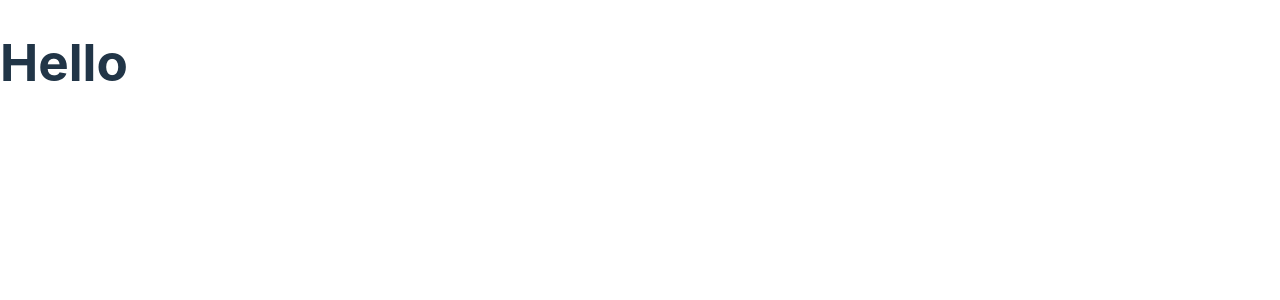
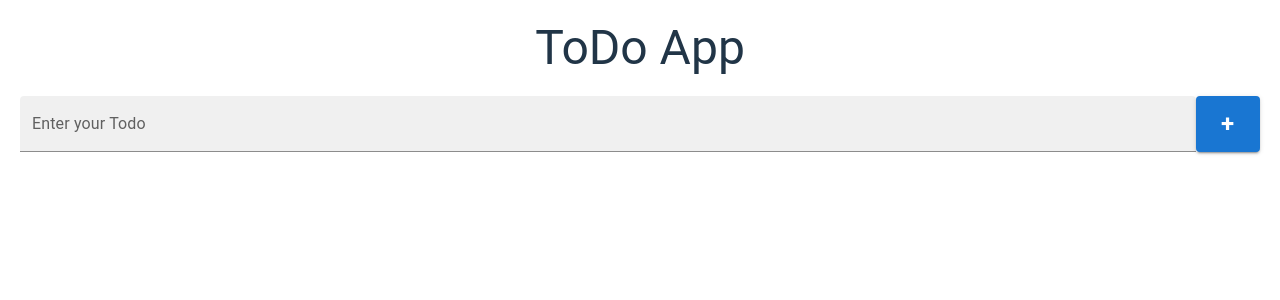
Before and after one commit to darkhacker1906/Todo_app, a React (Vite) app: page / in a window 1280 px wide. Shown: the top 300 px of the page. Built offline with nearby package versions, Linux system fonts and the light colour scheme.

Commit message:
Added input box and propvided its functionality

```diff
--- a/src/Components/TablePage.jsx
+++ b/src/Components/TablePage.jsx
@@ -1,11 +1,32 @@
-import React from 'react'
+import React from 'react';
+import { TableContainer, Table, TableBody, TableRow, TableCell, Paper, Box } from '@mui/material';
+import DeleteOutlinedIcon from '@mui/icons-material/DeleteOutlined';
+import EditCalendarOutlined from '@mui/icons-material/EditCalendarOutlined';
 
-function TablePage() {
+function TablePage({ arr, deleteTodo, setTodo }) {
   return (
-    <div>
-
-    </div>
-  )
+    <Box sx={{ m: '2%' }}>
+      <TableContainer component={Paper}>
+        <Table id='todos'>
+          <TableBody>
+            {arr.map((item, index) => (
+              <TableRow key={index}>
+                <TableCell>
+                  <Box sx={{ display: 'flex', justifyContent: 'space-between', width: '99%' }}>
+                    {item}
+                    <Box sx={{ display: 'flex', alignItems: 'center' }}>
+                      <DeleteOutlinedIcon onClick={() => deleteTodo(index)} />
+                      <EditCalendarOutlined onClick={() => setTodo(index)} />
+                    </Box>
+                  </Box>
+                </TableCell>
+              </TableRow>
+            ))}
+          </TableBody>
+        </Table>
+      </TableContainer>
+    </Box>
+  );
 }
 
-export default TablePage
+export default TablePage;
--- a/src/pages/HomePage.jsx
+++ b/src/pages/HomePage.jsx
@@ -1,11 +1,69 @@
-import React from 'react'
+import React, { useState } from 'react';
+import { Box, Button, TextField } from '@mui/material';
+import TablePage from '../Components/TablePage';
+import { Typography } from '@mui/material';
 
-function HomePage() {
+function Home() {
+  const [data, setData] = useState('');
+  const [editIndex, setEditIndex] = useState(null);
+  const [arr, setArr] = useState([]);
+
+  const set_table = (data) => {
+    if (data !== '') {
+      if (editIndex !== null) {
+        let updatedArr = [...arr];
+        updatedArr[editIndex] = data;
+        setArr(updatedArr);
+        setEditIndex(null);
+      } else {
+        setArr([...arr, data]);
+      }
+      setData('');
+    }
+  };
+
+
+  const delete_todo = (index) => {
+    let reduced_todo = [...arr];
+    reduced_todo.splice(index, 1);
+    setArr(reduced_todo);
+  };
+
+  const set_todo = (index) => {
+    setEditIndex(index);
+    setData(arr[index]);
+  };
+  const handleKeyEnter = (event) => {
+    if (event.key === 'Enter') {
+      set_table(data);
+    }
+  };
+
   return (
-    <div>
-      <h1>Hello</h1>
-    </div>
-  )
+    <Box>
+      <Typography variant='h3' sx={{ m: '20px', textAlign: 'center',overflow:"hidden" }}>
+        ToDo App
+      </Typography>
+      <Box sx={{ display: 'flex', m: '20px' }}>
+        <TextField
+          variant='filled'
+          onChange={(e) => setData(e.target.value)}
+          fullWidth
+          label={'Enter your Todo'}
+          value={data}
+          onKeyDown={handleKeyEnter}
+        />
+        <Button
+          variant='contained'
+          sx={{ fontWeight: 'bold', fontSize: '1.5em' }}
+          onClick={() => set_table(data)}
+        >
+          +
+        </Button>
+      </Box>
+      <TablePage arr={arr} deleteTodo={delete_todo} setTodo={set_todo} />
+    </Box>
+  );
 }
 
-export default HomePage
+export default Home;
```
Also changed, not shown: package.json (+7 -1 lines), 1 other file (tests, documents, lock files or other folders).
